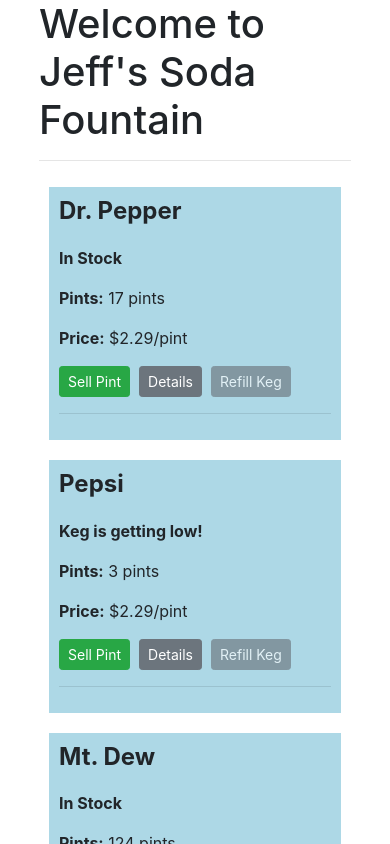
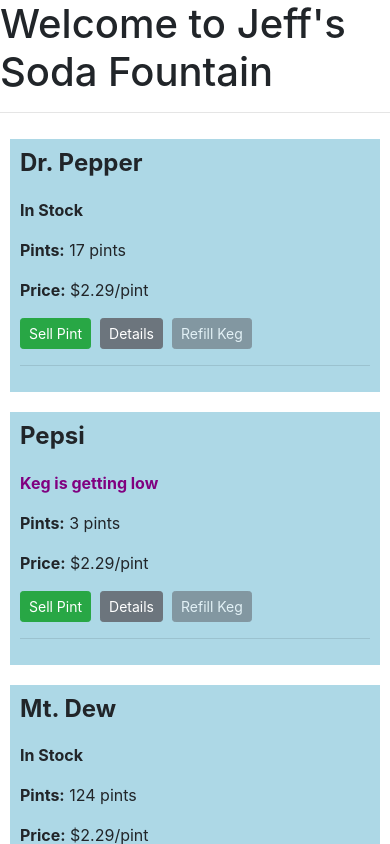
Before and after one commit to jeffdinsmore/Soda-Fountain-Redux, a React (Create React App) app: page / in a window 390 px wide. Shown: the top 844 px of the page. Built offline with nearby package versions, Linux system fonts and the light colour scheme.

Commit message:
updated styling on the flexbox

```diff
--- a/src/components/Soda.js
+++ b/src/components/Soda.js
@@ -5,12 +5,12 @@
   console.log(props);
   let sellButton;
   let refillKeg = <button disabled className="btn btn-secondary btn-sm">Refill Keg</button>;
-  let kegLowWarning = "In Stock";
+  let kegLowWarning = <p>In Stock</p>;
   let detailsButton = <button className="btn btn-secondary btn-sm" onClick={() => props.whenSodaClicked(props.id)}>Details</button>
   if (parseInt(props.pints) < 10 && parseInt(props.pints) > 0) {
-    kegLowWarning = "Keg is getting low!"
+    kegLowWarning = <p style={{color:"purple", fontSize: 16}}>Keg is getting low</p>;
   } else if (parseInt(props.pints) === 0) {
-    kegLowWarning = "Keg is empty!"
+    kegLowWarning = <p style={{color:"red", fontSize: 16}}>Out of Stock</p>;
   }
   if (parseInt(props.pints) !== 0) {
     sellButton = <button className="btn btn-success btn-sm" onClick={() => props.whenSodaSellClicked({
@@ -35,7 +35,7 @@
   return (
     <React.Fragment>
       <h4 className="sodaName"><strong>{props.name}</strong></h4>
-      <strong><p>{kegLowWarning}</p></strong>
+      <strong>{kegLowWarning}</strong>
       <p><strong>Pints:</strong> {props.pints} pints</p>
       <p><strong>Price:</strong> ${props.price}/pint</p>
       {sellButton}&nbsp;&nbsp;
--- a/src/index.css
+++ b/src/index.css
@@ -5,7 +5,7 @@
     sans-serif;
   -webkit-font-smoothing: antialiased;
   -moz-osx-font-smoothing: grayscale;
-  padding: 0% 10% 0% 10%;
+  padding: 0% 0% 0% 0%;
   /* background-color: rgba(78, 194, 223, 0.9); */
 }
 
@@ -41,8 +41,10 @@
   /* font-size: 30px; */
 }
 
-@media screen {
-
+@media screen and (max-width: 816px) {
+  .flex-container > div {
+    width: 400px;
+  }
 }
 /* .btn-success{
   color:#fff;
```
